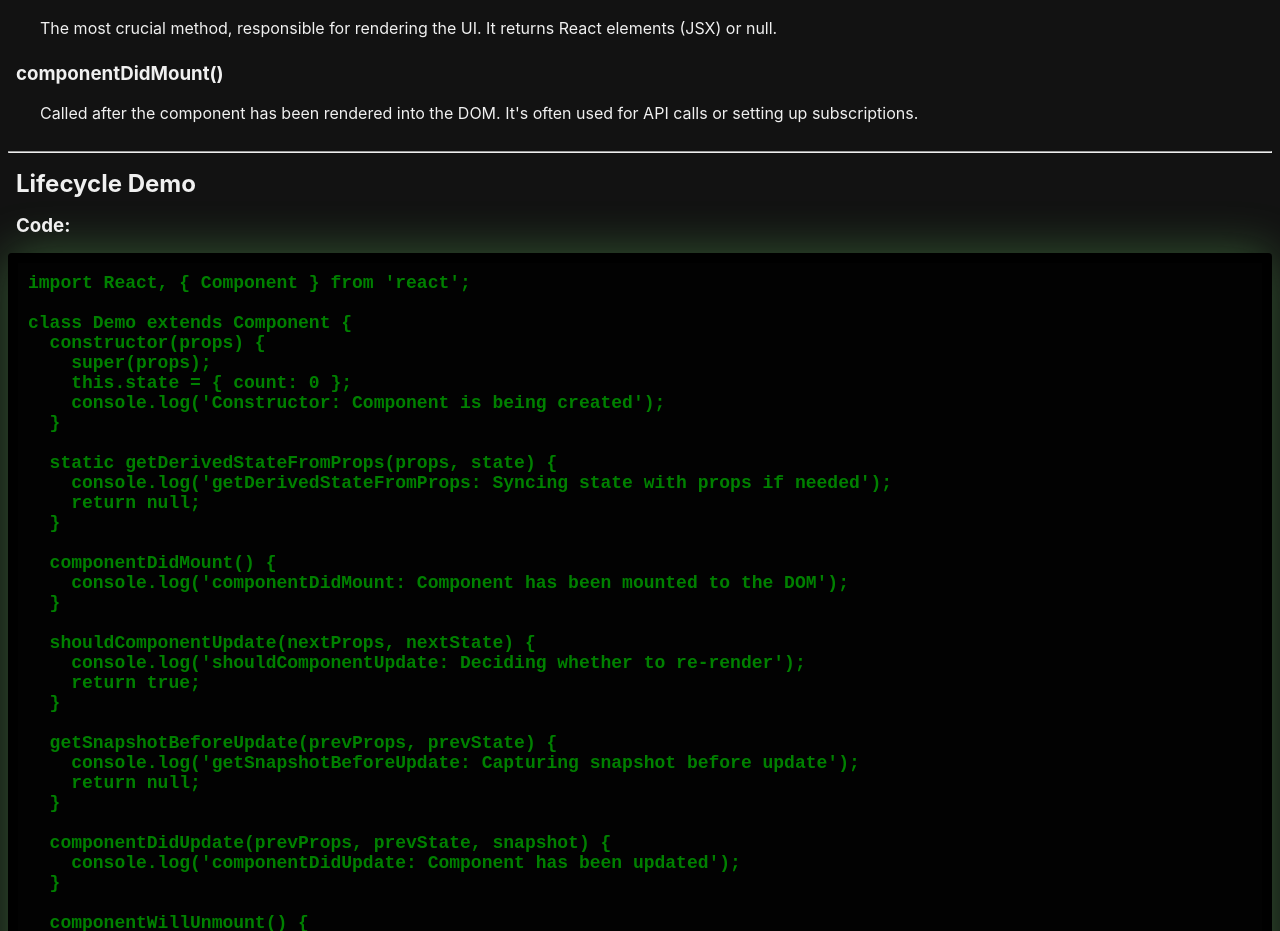
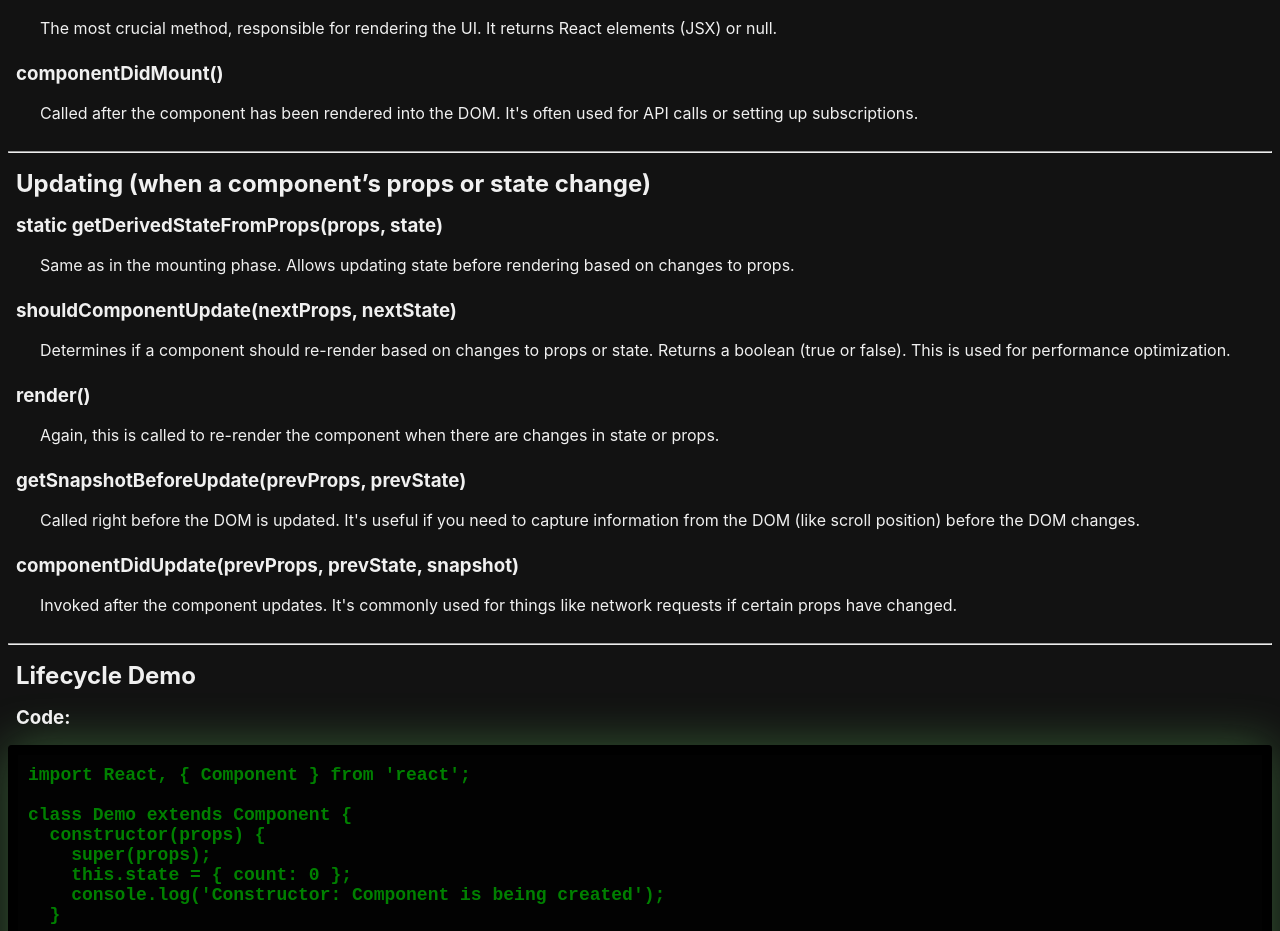
Before and after one commit to rees-kyle/react_showcase, a React (Create React App) app in the folder project/: page /lifecycle-methods in a window 1280 px wide. Shown: the part 1208-2139 px from the top of the page. Built offline with nearby package versions, Linux system fonts and the light colour scheme.

Commit message:
Add Updating component
- Added component file.
- Added to index in components folder.
- Imported and added component to page.

```diff
--- /dev/null
+++ b/project/src/components/component_lifecycle/lifecycle_methods/Updating.js
@@ -0,0 +1,37 @@
+const Updating = () => {
+    return (
+        <div>
+            <br/>
+            <hr/>
+            <h2>Updating (when a component’s props or state change)</h2>
+            <h3>static getDerivedStateFromProps(props, state)</h3>
+            <p>
+                Same as in the mounting phase. Allows updating state before rendering based on changes to props.
+            </p>
+
+            <h3>shouldComponentUpdate(nextProps, nextState)</h3>
+            <p>
+                Determines if a component should re-render based on changes to props or state.
+                Returns a boolean (true or false). This is used for performance optimization.
+            </p>
+
+            <h3>render()</h3>
+            <p>
+                Again, this is called to re-render the component when there are changes in state or props.
+            </p>
+
+            <h3>getSnapshotBeforeUpdate(prevProps, prevState)</h3>
+            <p>
+                Called right before the DOM is updated.
+                It's useful if you need to capture information from the DOM (like scroll position) before the DOM changes.
+            </p>
+
+            <h3>componentDidUpdate(prevProps, prevState, snapshot)</h3>
+            <p>
+                Invoked after the component updates. It's commonly used for things like network requests if certain props have changed.
+            </p>
+        </div>
+    );
+};
+
+export default Updating;
--- a/project/src/components/component_lifecycle/lifecycle_methods/index.js
+++ b/project/src/components/component_lifecycle/lifecycle_methods/index.js
@@ -1,3 +1,4 @@
 export { default as Demo } from './Demo';
 export { default as LifecycleMethods } from './LifecycleMethods';
 export { default as Mounting } from './Mounting';
+export { default as Updating } from './Updating';
--- a/project/src/pages/component_lifecycle/LifecycleMethodsPage.js
+++ b/project/src/pages/component_lifecycle/LifecycleMethodsPage.js
@@ -1,7 +1,8 @@
 import {
   Demo,
   LifecycleMethods,
-  Mounting
+  Mounting,
+  Updating
 } from '../../components/component_lifecycle/lifecycle_methods';
 
 const LifecycleMethodsPage = () => {
@@ -9,6 +10,7 @@ const LifecycleMethodsPage = () => {
     <>
       <LifecycleMethods />
       <Mounting />
+      <Updating />
       <Demo />
     </>
   );
```
